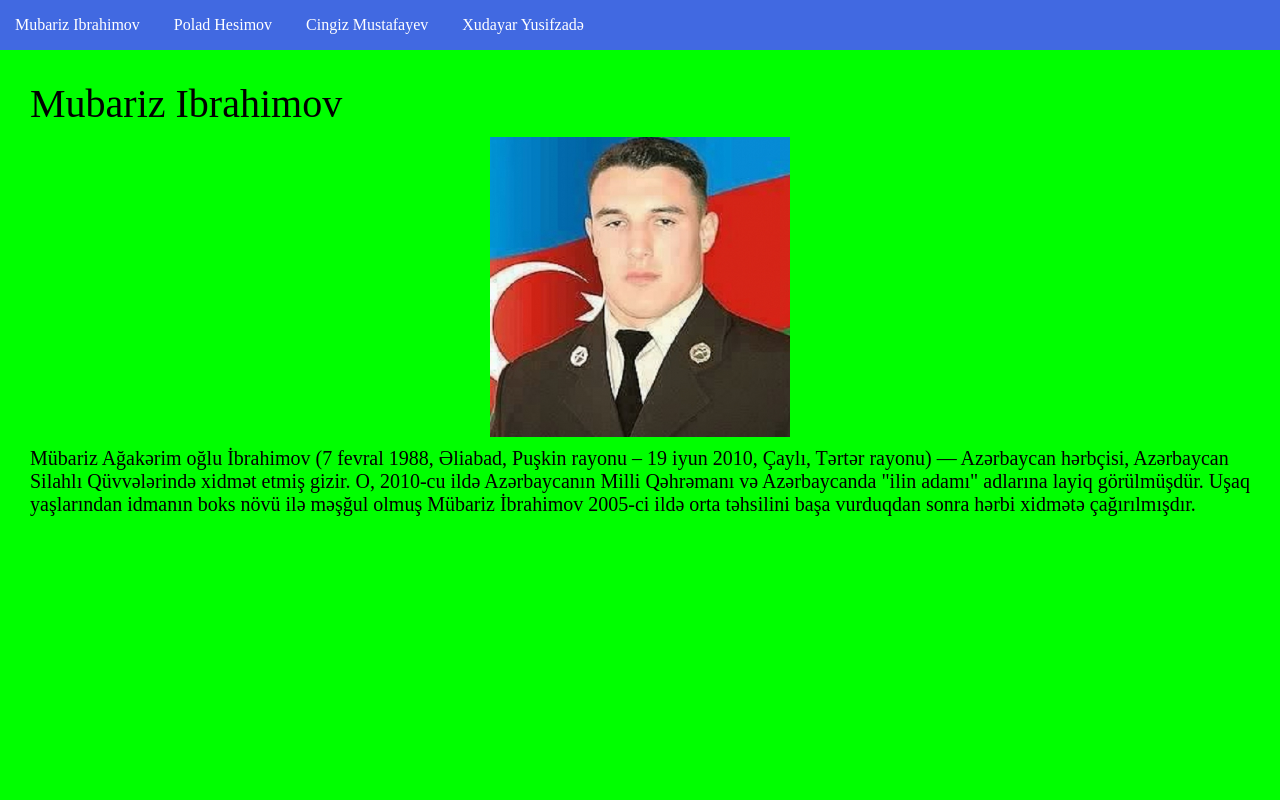
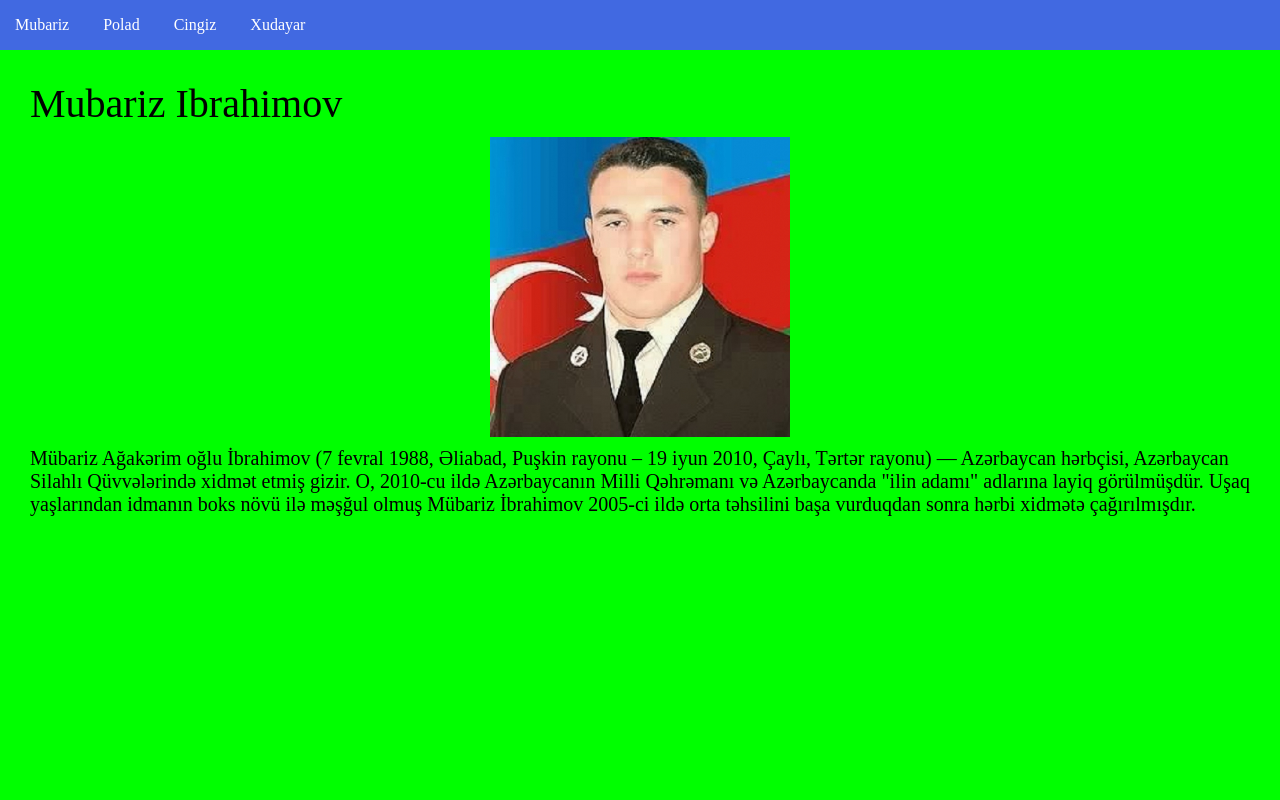
Before and after one commit to davud1223/sehidler, a plain HTML site: page index.html in a window 1280 px wide. Shown: the top 800 px of the page. Drawn offline with Linux system fonts and the light colour scheme.

Commit message:
sehidler

```diff
--- a/index.html
+++ b/index.html
@@ -76,10 +76,10 @@
 </head>
 <body>
     <nav>
-        <a href="#home">Mubariz Ibrahimov</a>
-        <a href="#galery">Polad Hesimov</a>
-        <a href="#about">Cingiz Mustafayev</a>
-        <a href="#contact">Xudayar Yusifzadə</a>
+        <a href="#home">Mubariz</a>
+        <a href="#galery">Polad</a>
+        <a href="#about">Cingiz</a>
+        <a href="#contact">Xudayar</a>
     </nav>
 
     <section id="home">
```
